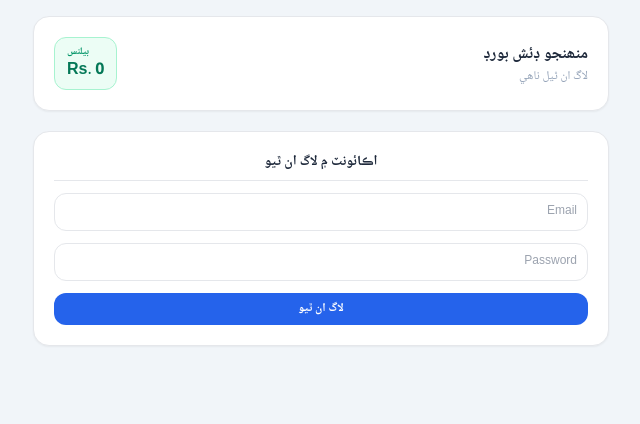
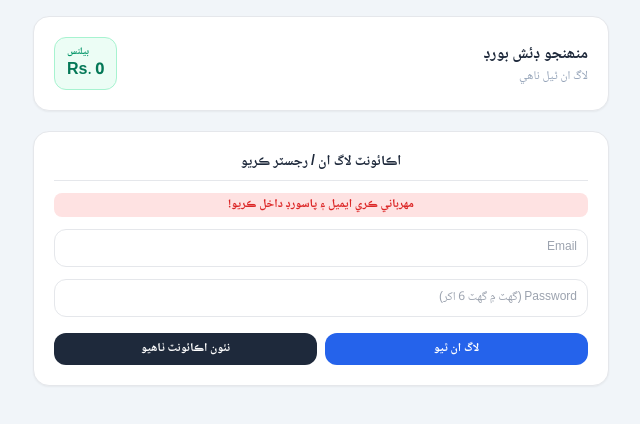
Before and after one commit to baloch103/map, a plain HTML site: page index.html in a window 1280 px wide. Both pictures are taken after a click on the button "لاگ ان ٿيو". Shown: the whole page, without its empty margins (319-959 px from the left). Drawn offline with nearby package versions, Linux system fonts and the light colour scheme; no server answers.

Commit message:
Refactor HTML comments and update input placeholders

```diff
--- a/index.html
+++ b/index.html
@@ -13,7 +13,7 @@
 
     <div class="max-w-xl mx-auto space-y-5">
 
-        <!-- User Header -->
+        <!-- Header -->
         <header class="bg-white p-5 rounded-2xl border shadow-sm flex justify-between items-center">
             <div>
                 <h1 class="font-bold text-slate-800">منھنجو ڊئش بورڊ</h1>
@@ -28,13 +28,19 @@
 
         <!-- Auth Block -->
         <div id="auth-block" class="bg-white p-5 rounded-2xl border shadow-sm space-y-3">
-            <h2 class="font-bold text-center text-sm border-b pb-2">اڪائونٽ ۾ لاگ ان ٿيو</h2>
+            <h2 class="font-bold text-center text-sm border-b pb-2">اڪائونٽ لاگ ان / رجسٽر ڪريو</h2>
+            <p id="msg-box" class="text-center text-xs font-bold hidden py-1 rounded-lg"></p>
+
             <input type="email" id="login-email" placeholder="Email" class="w-full border p-2.5 rounded-xl text-xs outline-none">
-            <input type="password" id="login-pass" placeholder="Password" class="w-full border p-2.5 rounded-xl text-xs outline-none">
-            <button onclick="login()" class="w-full bg-blue-600 text-white font-bold py-2 rounded-xl text-xs">لاگ ان ٿيو</button>
+            <input type="password" id="login-pass" placeholder="Password (گهٽ ۾ گهٽ 6 اکر)" class="w-full border p-2.5 rounded-xl text-xs outline-none">
+
+            <div class="flex gap-2 pt-1">
+                <button onclick="login()" class="w-1/2 bg-blue-600 text-white font-bold py-2 rounded-xl text-xs">لاگ ان ٿيو</button>
+                <button onclick="signup()" class="w-1/2 bg-slate-800 text-white font-bold py-2 rounded-xl text-xs">نئون اڪائونٽ ٺاهيو</button>
+            </div>
         </div>
 
-        <!-- Dynamic User Tasks Section -->
+        <!-- Tasks Section -->
         <div id="tasks-container" class="hidden space-y-4">
             <h2 class="font-bold text-sm text-slate-700 flex items-center gap-2">
                 <span class="w-2.5 h-2.5 bg-emerald-500 rounded-full"></span> توھان ڏانھن موڪليل نوان ٽاسڪ
@@ -46,18 +52,46 @@
 
     <script>
     const SUPABASE_URL = 'https://hhywazbkgalioqqpuhyz.supabase.co';
-    // ✅ Safe Anon Key (Public)
     const SUPABASE_ANON_KEY = 'eyJhbGciOiJIUzI1NiIsInR5cCI6IkpXVCJ9.eyJpc3MiOiJzdXBhYmFzZSIsInJlZiI6ImhoeXdhemJrZ2FsaW9xcXB1aHl6Iiwicm9sZSI6ImFub24iLCJpYXQiOjE3ODgxNDkyNDAsImV4cCI6MjEwMzcyNTI0MH0.yHHUaGrOn8gKy_1kgujNXupqziJZmQalVIS0F9AU0sY';
     const _supabase = supabase.createClient(SUPABASE_URL, SUPABASE_ANON_KEY);
 
     let currentUser = null;
 
+    function showMsg(msg, isError = true) {
+        const box = document.getElementById('msg-box');
+        box.innerText = msg;
+        box.classList.remove('hidden', 'bg-red-100', 'text-red-600', 'bg-green-100', 'text-green-600');
+        box.classList.add(isError ? 'bg-red-100' : 'bg-green-100', isError ? 'text-red-600' : 'text-green-600');
+    }
+
     async function login() {
-        const email = document.getElementById('login-email').value;
-        const password = document.getElementById('login-pass').value;
+        const email = document.getElementById('login-email').value.trim();
+        const password = document.getElementById('login-pass').value.trim();
+        if(!email || !password) return showMsg('مهرباني ڪري ايميل ۽ پاسورڊ داخل ڪريو!');
+
+        showMsg('لاگ ان ٿي رهيو آهي...', false);
         const { data, error } = await _supabase.auth.signInWithPassword({ email, password });
-        if (error) alert(error.message);
-        else checkUser();
+
+        if (error) {
+            showMsg(error.message, true);
+        } else {
+            checkUser();
+        }
+    }
+
+    async function signup() {
+        const email = document.getElementById('login-email').value.trim();
+        const password = document.getElementById('login-pass').value.trim();
+        if(!email || !password) return showMsg('مهرباني ڪري ايميل ۽ پاسورڊ داخل ڪريو!');
+
+        showMsg('اڪائونٽ ٺهي رهيو آهي...', false);
+        const { data, error } = await _supabase.auth.signUp({ email, password });
+
+        if (error) {
+            showMsg(error.message, true);
+        } else {
+            showMsg('اڪائونٽ ڪاميابي سان ٺهي ويو! هاڻي لاگ ان ٿيو.', false);
+        }
     }
 
     async function logout() {
@@ -74,7 +108,7 @@
             document.getElementById('logout-btn').classList.remove('hidden');
             document.getElementById('user-email').innerText = user.email;
 
-            const { data: profile } = await _supabase.from('profiles').select('*').eq('id', user.id).single();
+            const { data: profile } = await _supabase.from('profiles').select('*').eq('id', user.id).maybeSingle();
             if (profile) document.getElementById('user-balance').innerText = `Rs. ${profile.balance || 0}`;
 
             loadAssignedTasks();
@@ -84,7 +118,7 @@
     }
 
     async function loadAssignedTasks() {
-        const { data: tasks, error } = await _supabase.from('tasks')
+        const { data: tasks } = await _supabase.from('tasks')
             .select('*')
             .eq('assigned_user_id', currentUser.id)
             .eq('status', 'active')
@@ -101,14 +135,11 @@
                             <span class="bg-amber-100 text-amber-800 text-[11px] px-2.5 py-0.5 rounded-md font-bold">ٽاسڪ # ${t.id}</span>
                             <span class="text-emerald-600 font-bold text-xs">+ Rs. ${t.reward} PKR</span>
                         </div>
-
-                        <!-- Gmail Notice Box -->
                         <div class="bg-blue-50 border border-blue-200 p-3 rounded-xl text-xs text-blue-900 space-y-1">
                             <span class="font-bold block text-blue-700">⚠️ ضروري ترين ھدايت:</span>
                             <p>ھي ريويو توھان کي ھن Gmail اڪائونٽ تان ڏيڻو آھي:</p>
                             <p class="font-mono font-bold bg-white p-1.5 rounded-lg border text-blue-600 text-center select-all">${t.target_gmail || 'ڪو به اڪائونٽ'}</p>
                         </div>
-
                         <div>
                             <label class="text-[11px] text-slate-500 font-semibold block mb-1">1. ھي ريويو ٽيڪسٽ ڪاپي ڪريو:</label>
                             <div class="flex gap-2">
@@ -116,12 +147,10 @@
                                 <button onclick="copyTxt(${t.id})" class="bg-slate-800 text-white text-xs px-3 rounded-lg font-bold">ڪاپي</button>
                             </div>
                         </div>
-
                         <div>
                             <label class="text-[11px] text-slate-500 font-semibold block mb-1">2. گوگل ميپ تي وڃي ريويو ڏيو:</label>
                             <a href="${t.google_maps_link}" target="_blank" class="block text-center bg-blue-600 text-white text-xs py-2 rounded-xl font-bold">Google Maps کوليو ↗</a>
                         </div>
-
                         <div class="border-t pt-2">
                             <label class="text-[11px] text-slate-500 font-semibold block mb-1">3. ڏنل ريويو جي لنڪ ھتي پيسٽ ڪريو:</label>
                             <div class="flex gap-2">
@@ -129,8 +158,7 @@
                                 <button onclick="submitProof(${t.id})" class="bg-emerald-600 text-white text-xs px-4 rounded-lg font-bold">Submit</button>
                             </div>
                         </div>
-                    </div>
-                `;
+                    </div>`;
             });
         } else {
             list.innerHTML = `<p class="text-xs text-slate-400 text-center py-6">توهان ڏانهن في الحال ڪو به نئون ٽاسڪ ناهي موڪليو ويو.</p>`;
```
